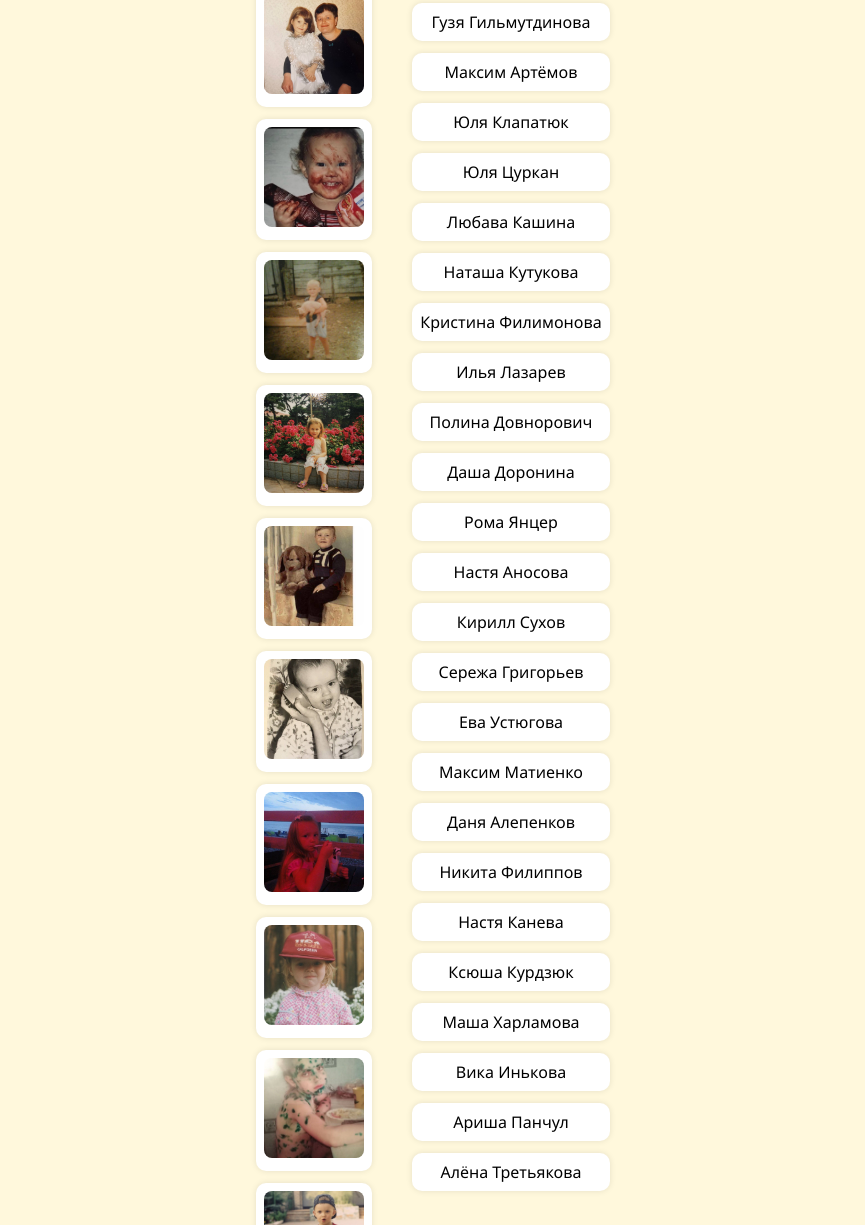
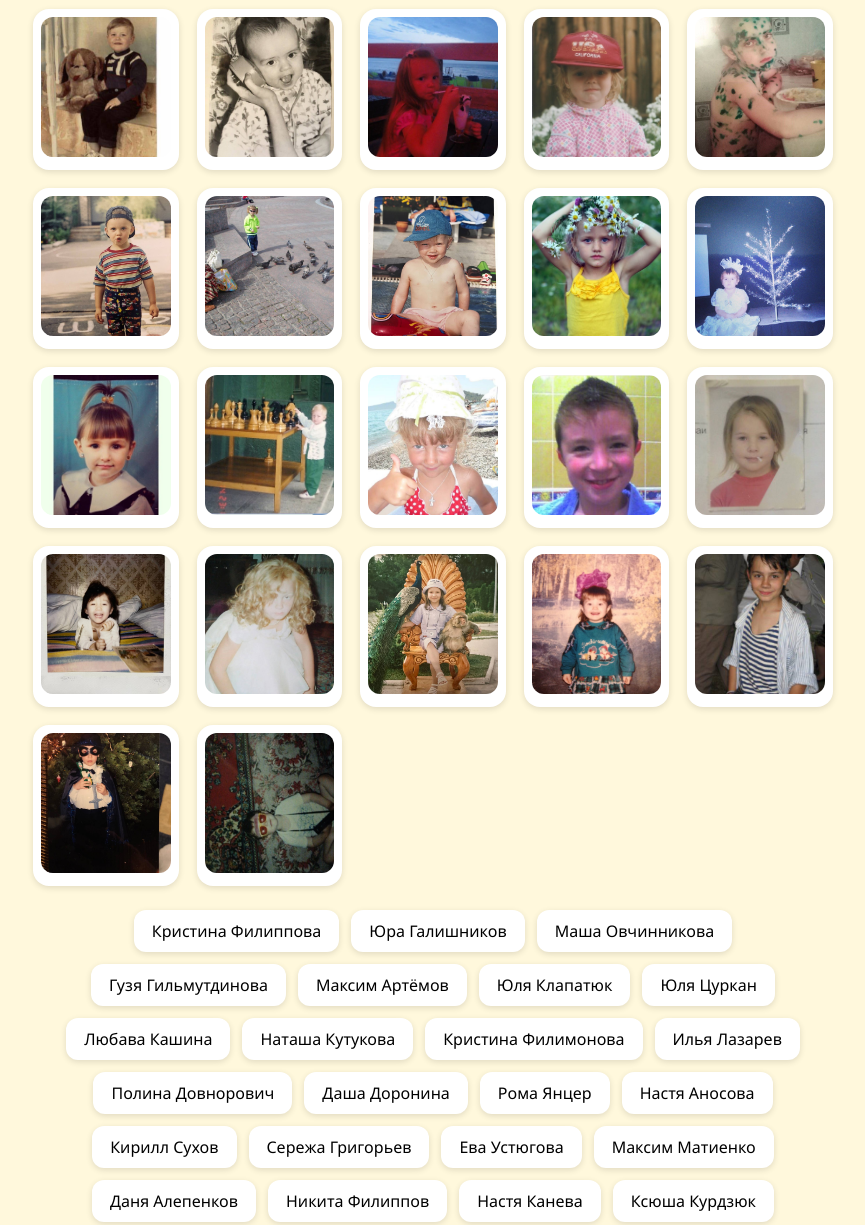
Before and after one commit to nktflppv/match_name_photo, a plain HTML site: page index.html in a window 1280 px wide. Shown: the part 287-1512 px from the top of the page, without its empty margins (207-1072 px from the left). Drawn offline with Linux system fonts and the light colour scheme.

Commit message:
Update index.html

```diff
--- a/index.html
+++ b/index.html
@@ -5,175 +5,130 @@
   <meta name="viewport" content="width=device-width, initial-scale=1.0">
   <title>Найди имя к фотографии</title>
   <style>
-    body {
-      font-family: 'Segoe UI', sans-serif;
-      background: #fff8dc;
-      margin: 0;
-      padding: 20px;
-      text-align: center;
+    :root {
+      --card-size: 140px;
     }
-    h1 {
-      font-size: 1.8em;
-      color: #333;
+    *{box-sizing:border-box;padding:0;margin:0}
+    body{
+      font-family:'Segoe UI',sans-serif;
+      background:#fff8dc;
+      padding:20px;
+      text-align:center;
     }
-    .game-board {
-      display: flex;
-      justify-content: center;
-      flex-wrap: wrap;
-      gap: 40px;
-      margin-top: 20px;
+    h1{font-size:2rem;color:#333;margin-bottom:12px}
+    p.subtitle{margin-bottom:20px;color:#444}
+
+    /* фото‑сет */
+    #photos{
+      display:grid;
+      grid-template-columns:repeat(auto-fit,minmax(var(--card-size),1fr));
+      gap:18px;
+      max-width:800px;
+      margin:0 auto 24px;
     }
-    .column {
-      display: flex;
-      flex-direction: column;
-      gap: 12px;
+    .card{
+      background:#fff;
+      border-radius:16px;
+      padding:8px;
+      box-shadow:0 2px 6px rgba(0,0,0,.12);
+      cursor:pointer;
+      transition:transform .25s,border .25s;
     }
-    .card, .label {
-      padding: 8px;
-      background: white;
-      border-radius: 10px;
-      box-shadow: 0 0 6px rgba(0,0,0,0.1);
-      cursor: pointer;
-      transition: 0.3s;
+    .card img{
+      width:100%;
+      height:var(--card-size);
+      object-fit:cover;
+      border-radius:12px;
     }
-    .card img {
-      width: 100px;
-      height: 100px;
-      object-fit: cover;
-      border-radius: 8px;
+
+    /* список имён */
+    #names{
+      display:flex;
+      flex-wrap:wrap;
+      justify-content:center;
+      gap:12px;
+      max-width:800px;
+      margin:0 auto;
     }
-    .selected { border: 2px solid dodgerblue; }
-    .correct { border: 2px solid green; }
-    .wrong { border: 2px solid red; }
-    #message {
-      margin-top: 15px;
-      font-weight: bold;
+    .label{
+      background:#fff;
+      border-radius:12px;
+      padding:10px 18px;
+      box-shadow:0 2px 6px rgba(0,0,0,.12);
+      cursor:pointer;
+      transition:transform .25s,border .25s;
+      font-size:1rem;
+    }
+
+    /* состояния */
+    .selected{border:3px solid dodgerblue;transform:scale(1.05)}
+    .correct{border:3px solid seagreen!important}
+    .wrong{border:3px solid crimson!important}
+
+    #message{margin-top:18px;font-weight:bold;font-size:1.1rem;min-height:1.2em}
+
+    @media(max-width:500px){
+      :root{--card-size:110px}
+      .label{font-size:.9rem}
     }
   </style>
 </head>
 <body>
-<h1>Найди имя к фотографии</h1>
-<p>Кликните по фото и соответствующему имени</p>
-<div class="game-board">
-  <div class="column" id="photos"></div>
-  <div class="column" id="names"></div>
-</div>
-<p id="message"></p>
+  <h1>Найди имя к фотографии</h1>
+  <p class="subtitle">Кликните сначала по фото, затем по подходящему имени</p>
+
+  <div id="photos"></div>
+  <div id="names"></div>
+  <p id="message"></p>
+
 <script>
-  const inputFolder = 'input_photos';
-  const imageFilenames = [
-    "Юра Галишников.jpeg",
-    "Юля Цуркан.jpeg",
-    "Юля Клапатюк.jpeg",
-    "Сережа Григорьев.jpeg",
-    "Рома Янцер.jpeg",
-    "Полина Довнорович.jpeg",
-    "Никита Филиппов.jpeg",
-    "Наташа Кутукова.jpeg",
-    "Настя Канева.jpeg",
-    "Настя Аносова.jpeg",
-    "Маша Харламова.jpeg",
-    "Маша Овчинникова.jpeg",
-    "Максим Матиенко.jpeg",
-    "Максим Артёмов.jpeg",
-    "Любава Кашина.jpeg",
-    "Ксюша Курдзюк.jpeg",
-    "Кристина Филиппова.jpeg",
-    "Кристина Филимонова.jpeg",
-    "Кирилл Сухов.jpeg",
-    "Илья Лазарев.jpeg",
-    "Ева Устюгова.jpeg",
-    "Даша Доронина.jpeg",
-    "Даня Алепенков.jpeg",
-    "Гузя Гильмутдинова.jpeg",
-    "Вика Инькова.jpeg",
-    "Ариша Панчул.jpeg",
-    "Алёна Третьякова.jpeg"
+  const inputFolder='input_photos';
+  const imageFilenames=[
+    "Юра Галишников.jpeg","Юля Цуркан.jpeg","Юля Клапатюк.jpeg","Сережа Григорьев.jpeg","Рома Янцер.jpeg","Полина Довнорович.jpeg","Никита Филиппов.jpeg","Наташа Кутукова.jpeg","Настя Канева.jpeg","Настя Аносова.jpeg","Маша Харламова.jpeg","Маша Овчинникова.jpeg","Максим Матиенко.jpeg","Максим Артёмов.jpeg","Любава Кашина.jpeg","Ксюша Курдзюк.jpeg","Кристина Филиппова.jpeg","Кристина Филимонова.jpeg","Кирилл Сухов.jpeg","Илья Лазарев.jpeg","Ева Устюгова.jpeg","Даша Доронина.jpeg","Даня Алепенков.jpeg","Гузя Гильмутдинова.jpeg","Вика Инькова.jpeg","Ариша Панчул.jpeg","Алёна Третьякова.jpeg"
   ];
+  const people=imageFilenames.map(f=>f.replace(/\.jpe?g$/i,''));
 
-  const people = imageFilenames.map(name => name.replace(/\.jpe?g$/i, ''));
+  const photosEl=document.getElementById('photos');
+  const namesEl=document.getElementById('names');
+  const msgEl=document.getElementById('message');
 
-  const photos = document.getElementById('photos');
-  const names = document.getElementById('names');
-  const message = document.getElementById('message');
+  let selPhoto=null,selName=null,matched=0;
 
-  let selectedPhoto = null;
-  let selectedName = null;
-  let matched = 0;
+  function shuffle(a){for(let i=a.length-1;i>0;i--){const j=Math.floor(Math.random()*(i+1));[a[i],a[j]]=[a[j],a[i]]}}
 
-  function shuffle(array) {
-    for (let i = array.length - 1; i > 0; i--) {
-      const j = Math.floor(Math.random() * (i + 1));
-      [array[i], array[j]] = [array[j], array[i]];
+  function createPhotoCard(name){
+    const d=document.createElement('div');d.className='card';d.dataset.name=name;
+    const img=new Image();img.src=`${inputFolder}/${name}.jpeg`;img.alt=name;d.append(img);
+    d.onclick=()=>select(d,'photo');return d;
+  }
+  function createNameLabel(name){
+    const d=document.createElement('div');d.className='label';d.textContent=name;d.dataset.name=name;
+    d.onclick=()=>select(d,'name');return d;
+  }
+
+  function select(el,type){
+    if(type==='photo'){
+      selPhoto&&selPhoto.classList.remove('selected');selPhoto=el;el.classList.add('selected');
+    }else{
+      selName&&selName.classList.remove('selected');selName=el;el.classList.add('selected');
+    }
+    if(selPhoto&&selName){
+      const n1=selPhoto.dataset.name,n2=selName.dataset.name;
+      if(n1===n2){
+        [selPhoto,selName].forEach(e=>{e.classList.add('correct');e.style.pointerEvents='none'});
+        matched++;msgEl.textContent=`✅ Верно: ${n1}`;
+      }else{
+        [selPhoto,selName].forEach(e=>e.classList.add('wrong'));
+        msgEl.textContent='❌ Неверная пара';
+        setTimeout(()=>[selPhoto,selName].forEach(e=>e.classList.remove('wrong','selected')),800);
+      }
+      selPhoto=selName=null;
+      if(matched===people.length)msgEl.textContent='🎉 Все пары найдены!';
     }
   }
 
-  function createPhotoCard(name) {
-    const div = document.createElement('div');
-    div.className = 'card';
-    div.dataset.name = name;
-    const img = document.createElement('img');
-    img.src = `${inputFolder}/${name}.jpeg`;
-    img.alt = name;
-    div.appendChild(img);
-    div.addEventListener('click', () => selectCard(div, 'photo'));
-    return div;
-  }
-
-  function createNameLabel(name) {
-    const div = document.createElement('div');
-    div.className = 'label';
-    div.textContent = name;
-    div.dataset.name = name;
-    div.addEventListener('click', () => selectCard(div, 'name'));
-    return div;
-  }
-
-  function selectCard(el, type) {
-    if (type === 'photo') {
-      if (selectedPhoto) selectedPhoto.classList.remove('selected');
-      selectedPhoto = el;
-      el.classList.add('selected');
-    } else {
-      if (selectedName) selectedName.classList.remove('selected');
-      selectedName = el;
-      el.classList.add('selected');
-    }
-
-    if (selectedPhoto && selectedName) {
-      const name1 = selectedPhoto.dataset.name;
-      const name2 = selectedName.dataset.name;
-
-      if (name1 === name2) {
-        selectedPhoto.classList.add('correct');
-        selectedName.classList.add('correct');
-        selectedPhoto.style.pointerEvents = 'none';
-        selectedName.style.pointerEvents = 'none';
-        matched++;
-        message.textContent = `✅ Верно: ${name1}`;
-      } else {
-        selectedPhoto.classList.add('wrong');
-        selectedName.classList.add('wrong');
-        message.textContent = `❌ Ошибка: это не ${name1}`;
-        setTimeout(() => {
-          selectedPhoto.classList.remove('wrong', 'selected');
-          selectedName.classList.remove('wrong', 'selected');
-        }, 800);
-      }
-
-      selectedPhoto = null;
-      selectedName = null;
-
-      if (matched === people.length) {
-        message.textContent = "🎉 Игра завершена! Все пары найдены.";
-      }
-    }
-  }
-
-  shuffle(people);
-  people.forEach(p => photos.appendChild(createPhotoCard(p)));
-  shuffle(people);
-  people.forEach(p => names.appendChild(createNameLabel(p)));
+  shuffle(people);people.forEach(p=>photosEl.appendChild(createPhotoCard(p)));
+  shuffle(people);people.forEach(p=>namesEl.appendChild(createNameLabel(p)));
 </script>
 </body>
 </html>
```
